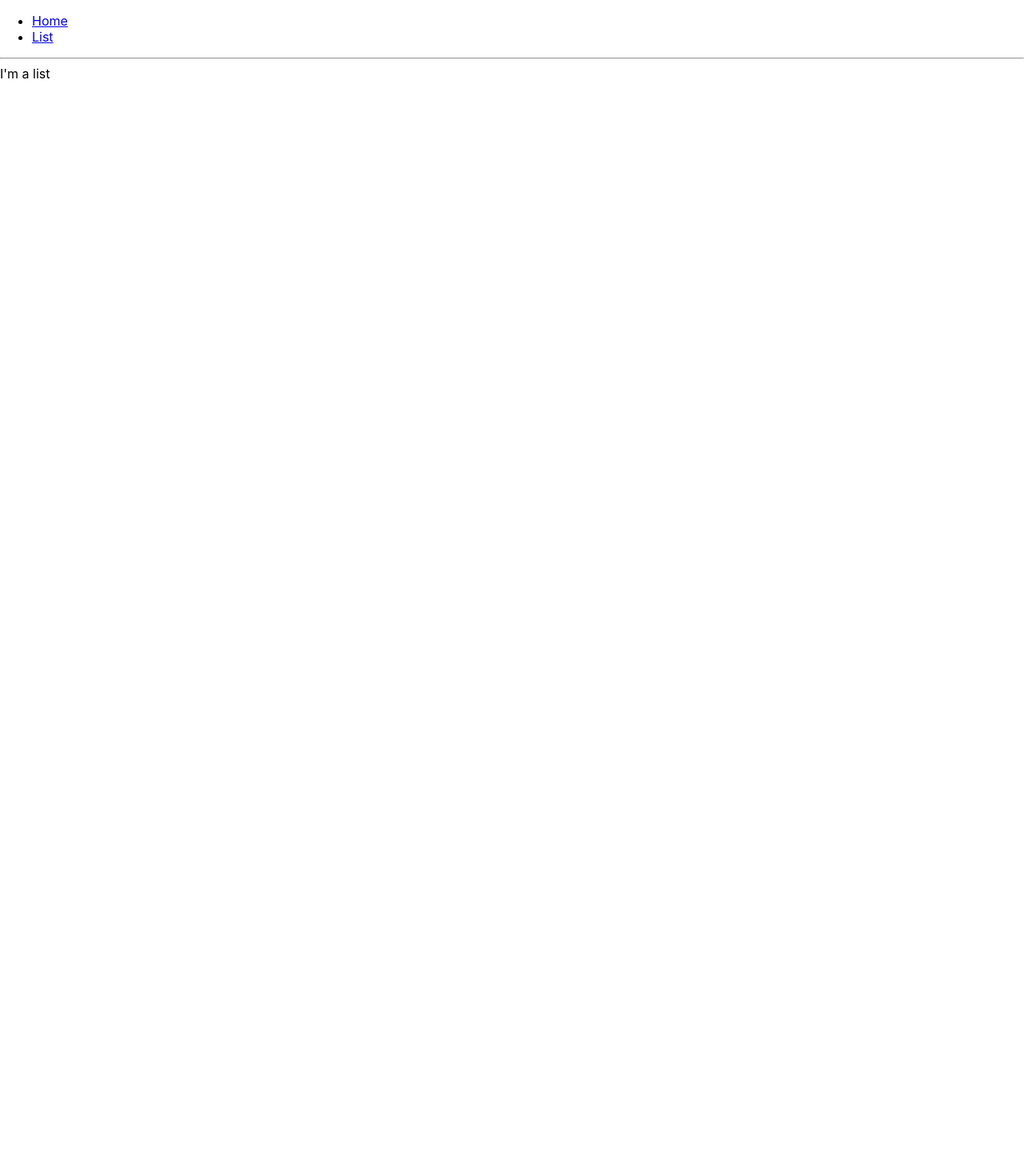
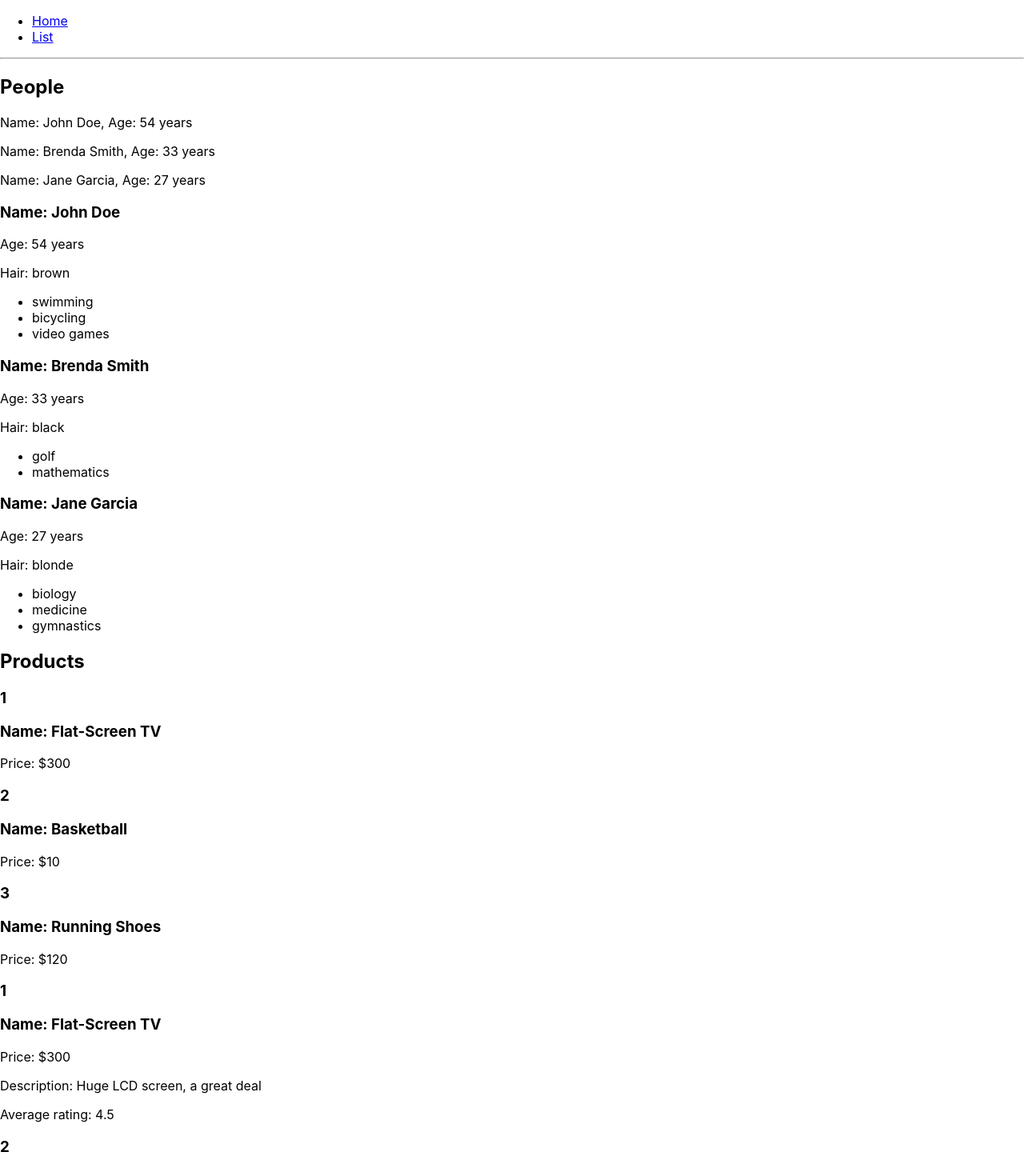
Before and after one commit to abrahamgr/react-design-patterns, a React (Create React App) app: page /list in a window 1280 px wide. Shown: the top 1465 px of the page at 80% size. Before the commit the page ends 800 px from the top, so only its background shows below. Built offline with nearby package versions, Linux system fonts and the light colour scheme.

Commit message:
List component added

```diff
--- a/src/components/List.jsx
+++ b/src/components/List.jsx
@@ -1,4 +1,51 @@
+import { SmallPersonListItem, LargePersonListItem, SmallProductListItem, LargeProductListItem } from "./index";
+import { RegularList } from "./RegularList";
+import { NumberedList } from "./NumberedList";
+
+
+const people = [{
+	name: 'John Doe',
+	age: 54,
+	hairColor: 'brown',
+	hobbies: ['swimming', 'bicycling', 'video games'],
+}, {
+	name: 'Brenda Smith',
+	age: 33,
+	hairColor: 'black',
+	hobbies: ['golf', 'mathematics'],
+}, {
+	name: 'Jane Garcia',
+	age: 27,
+	hairColor: 'blonde',
+	hobbies: ['biology', 'medicine', 'gymnastics'],
+}];
+
+const products = [{
+	name: 'Flat-Screen TV',
+	price: '$300',
+	description: 'Huge LCD screen, a great deal',
+	rating: 4.5,
+}, {
+	name: 'Basketball',
+	price: '$10',
+	description: 'Just like the pros use',
+	rating: 3.8,
+}, {
+	name: 'Running Shoes',
+	price: '$120',
+	description: 'State-of-the-art technology for optimum running',
+	rating: 4.2,
+}];
 
 export const List = () => {
-    return <div>I'm a list</div>;
+    return (
+        <>
+            <h2>People</h2>
+            <RegularList items={people} resourceName="person" itemComponent={SmallPersonListItem} />
+            <RegularList items={people} resourceName="person" itemComponent={LargePersonListItem} />
+            <h2>Products</h2>
+            <NumberedList items={products} resourceName="product" itemComponent={SmallProductListItem} />
+            <NumberedList items={products} resourceName="product" itemComponent={LargeProductListItem} />
+        </>
+    );
 };
--- /dev/null
+++ b/src/components/NumberedList.jsx
@@ -0,0 +1,13 @@
+
+export const NumberedList = ({ items, resourceName, itemComponent: ItemComponent }) => {
+    return (
+        <>
+            {items.map((item, idx) => (
+                <>
+                    <h3>{ idx + 1 }</h3>
+                    <ItemComponent key={idx} {...{ [resourceName]: item }} />
+                </>
+            ))}
+        </>
+    );
+};
--- /dev/null
+++ b/src/components/RegularList.jsx
@@ -0,0 +1,10 @@
+
+export const RegularList = ({ items, resourceName, itemComponent: ItemComponent }) => {
+    return (
+        <>
+            {items.map((item, idx) => (
+                <ItemComponent key={idx} {...{ [resourceName]: item }} />
+            ))}
+        </>
+    );
+};
--- a/src/components/index.js
+++ b/src/components/index.js
@@ -1,3 +1,5 @@
 export * from './Home';
 export * from './List';
 export * from './SplitScreen';
+export * from './people';
+export * from './products';
--- /dev/null
+++ b/src/components/people/LargePersonListItems.jsx
@@ -0,0 +1,14 @@
+export const LargePersonListItem = ({ person }) => {
+    const { name, age, hairColor, hobbies } = person;
+
+    return (
+        <>
+            <h3>Name: {name}</h3>
+            <p>Age: {age} years</p>
+            <p>Hair: {hairColor}</p>
+            <ul>
+                {hobbies.map(hobby => <li key={hobby}>{hobby}</li>)}
+            </ul>
+        </>
+    );
+};
--- /dev/null
+++ b/src/components/people/SmallPersonListItems.jsx
@@ -0,0 +1,7 @@
+export const SmallPersonListItem = ({ person }) => {
+    const { name, age } = person;
+
+    return (
+        <p>Name: {name}, Age: {age} years</p>
+    );
+};
--- /dev/null
+++ b/src/components/people/index.js
@@ -0,0 +1,2 @@
+export * from "./LargePersonListItems";
+export * from "./SmallPersonListItems";
--- /dev/null
+++ b/src/components/products/LargeProductListItem.jsx
@@ -0,0 +1,11 @@
+export const LargeProductListItem = ({ product }) => {
+    const { name, price, description, rating } = product;
+    return (
+        <>
+            <h3>Name: {name}</h3>
+            <p>Price: {price}</p>
+            <p>Description: {description}</p>
+            <p>Average rating: {rating}</p>
+        </>
+    );
+};
--- /dev/null
+++ b/src/components/products/SmallProductListItem.jsx
@@ -0,0 +1,9 @@
+export const SmallProductListItem = ({ product }) => {
+    const { name, price } = product;
+    return (
+        <>
+            <h3>Name: {name}</h3>
+            <p>Price: {price}</p>
+        </>
+    );
+};
--- /dev/null
+++ b/src/components/products/index.js
@@ -0,0 +1,2 @@
+export * from "./LargeProductListItem";
+export * from "./SmallProductListItem";
```
